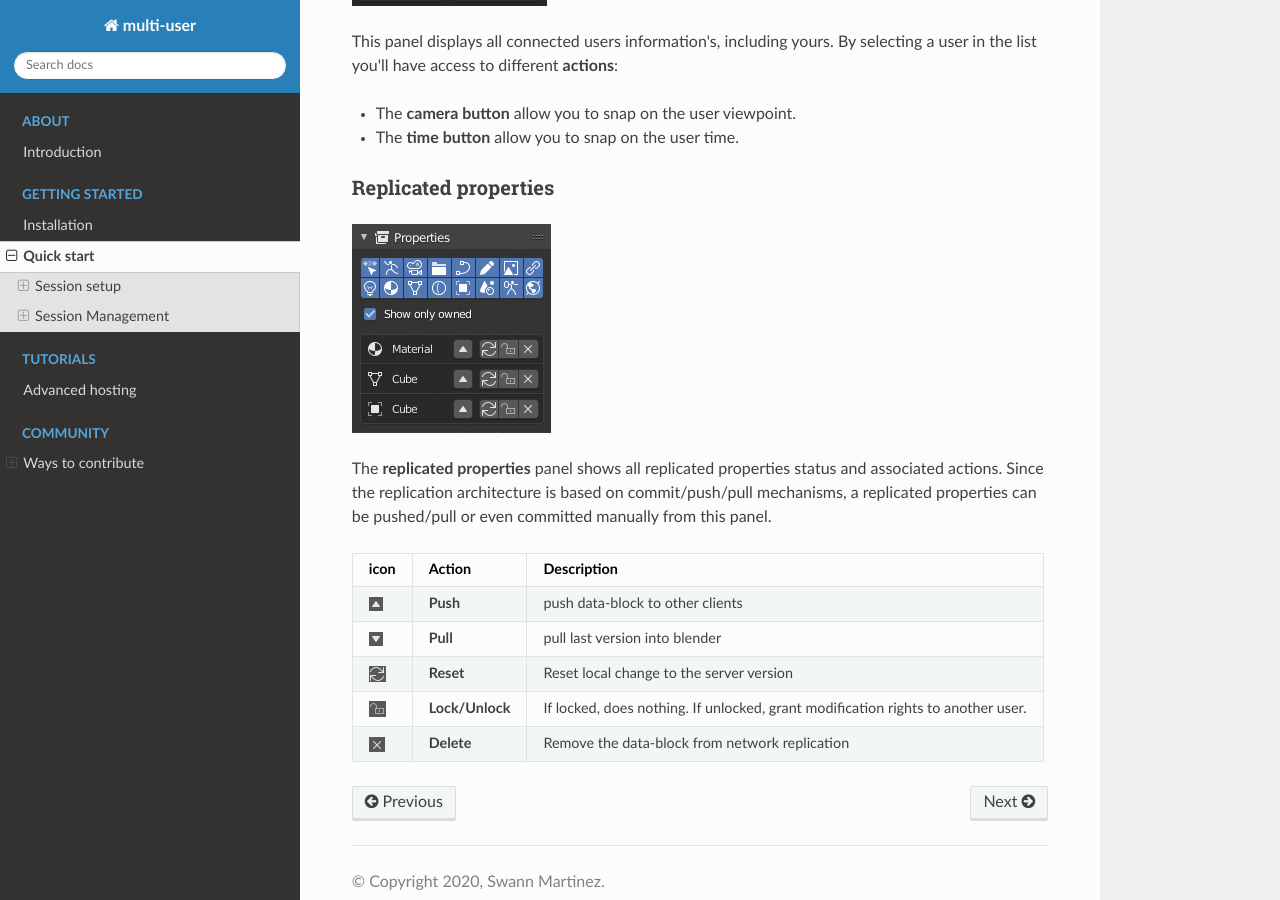
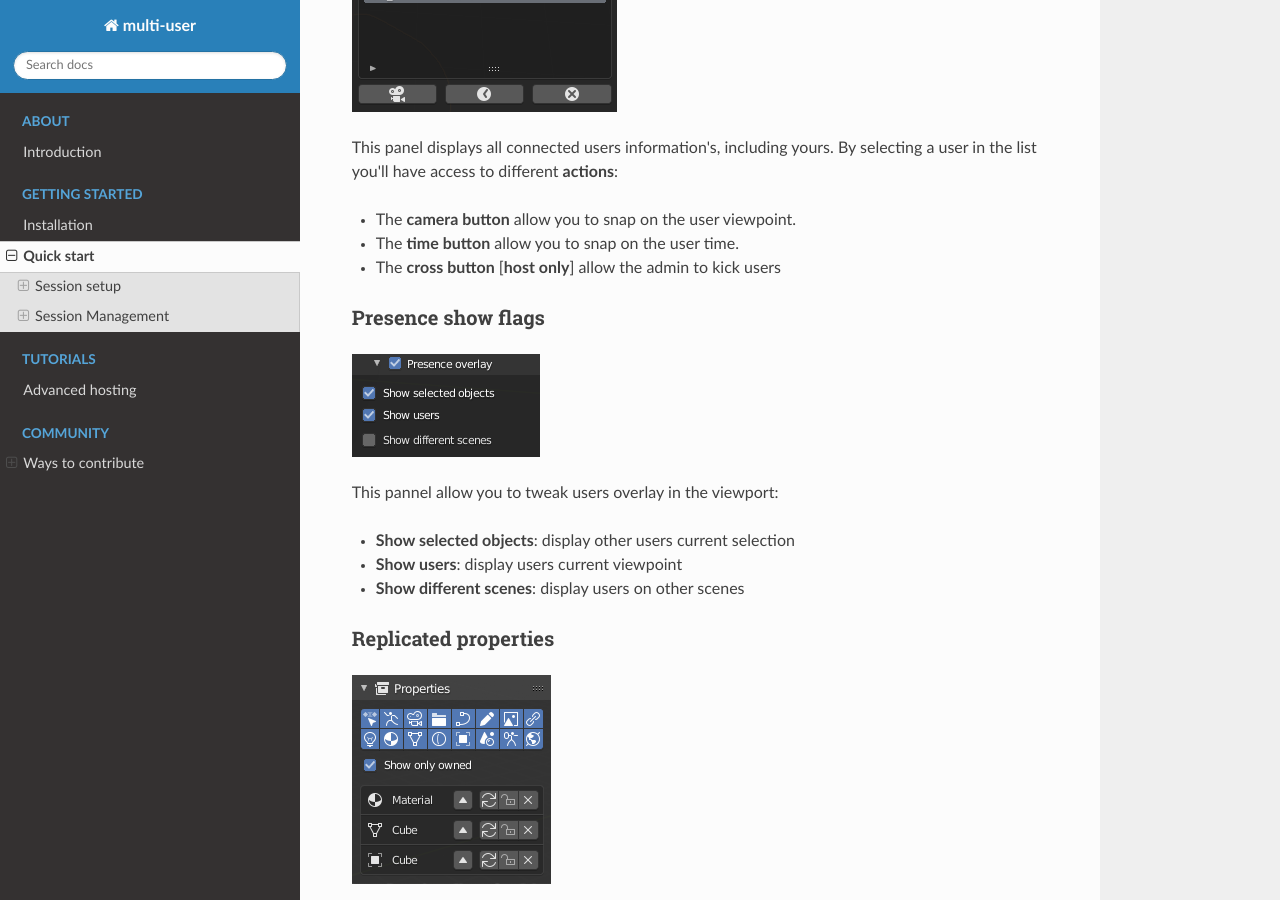
Before and after one commit to AvvyB/blender-multi-user, a Sphinx documentation site: the page built from docs/getting_started/quickstart.rst, in a window 1280 px wide and 900 px high, scrolled down 2216 px. Built offline with Sphinx 7.4.7 and the Read the Docs theme 2.0.0, drawn with Linux system fonts in a browser that asks for light colours; some of the changed text lies outside the part shown.

Commit message:
feat: documentation update
Added kick option
Added show flag description
Updated captures

```diff
--- a/docs/getting_started/quickstart.rst
+++ b/docs/getting_started/quickstart.rst
@@ -46,6 +46,8 @@ If 5555 is given in host settings, it will use 5555, 5556 (5555+1), 5557 (5555+2
 
 .. image:: img/quickstart_advanced.png
 
+**Synchronise render settings** (only host) enable replication of EEVEE and CYCLES render settings to match render between clients.
+
 **Right strategy** (only host) enable you to choose between a strict and a relaxed pattern:
 
 - **Strict**: Host is the king, by default the host own each properties, only him can grant modification rights.
@@ -76,6 +78,19 @@ By selecting a user in the list you'll have access to different **actions**:
 
 - The **camera button** allow you to snap on the user viewpoint.
 - The **time button** allow you to snap on the user time.
+- The **cross button** [**host only**] allow the admin to kick users
+
+-------------------
+Presence show flags
+-------------------
+
+.. image:: img/quickstart_presence.png
+
+This pannel allow you to tweak users overlay in the viewport:
+
+- **Show selected objects**: display other users current selection
+- **Show users**: display users current viewpoint
+- **Show different scenes**: display users on other scenes
 
 ---------------------
 Replicated properties
```
Also changed, not shown: docs/getting_started/img/quickstart_advanced.png, docs/getting_started/img/quickstart_presence.png (added), docs/getting_started/img/quickstart_users.png.
